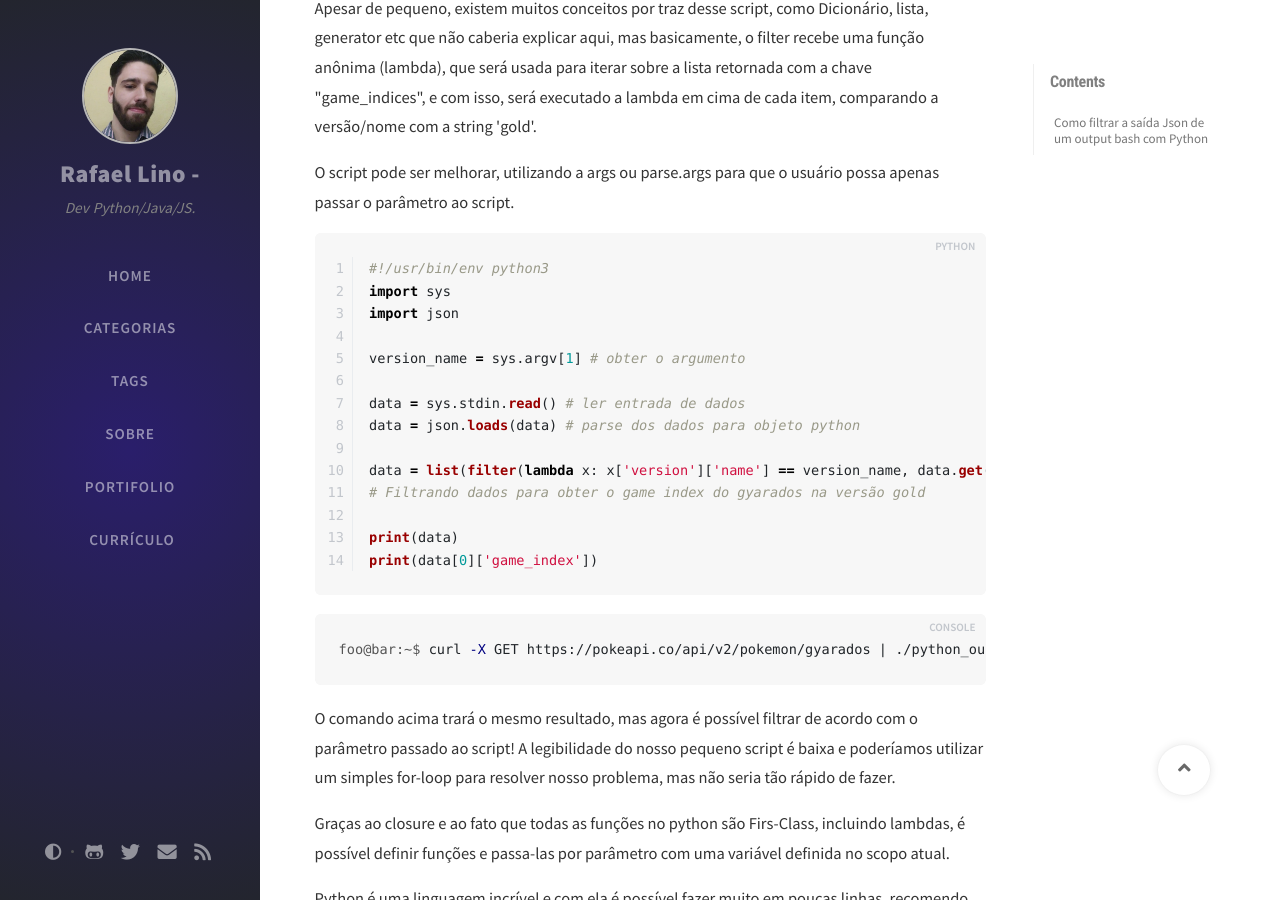
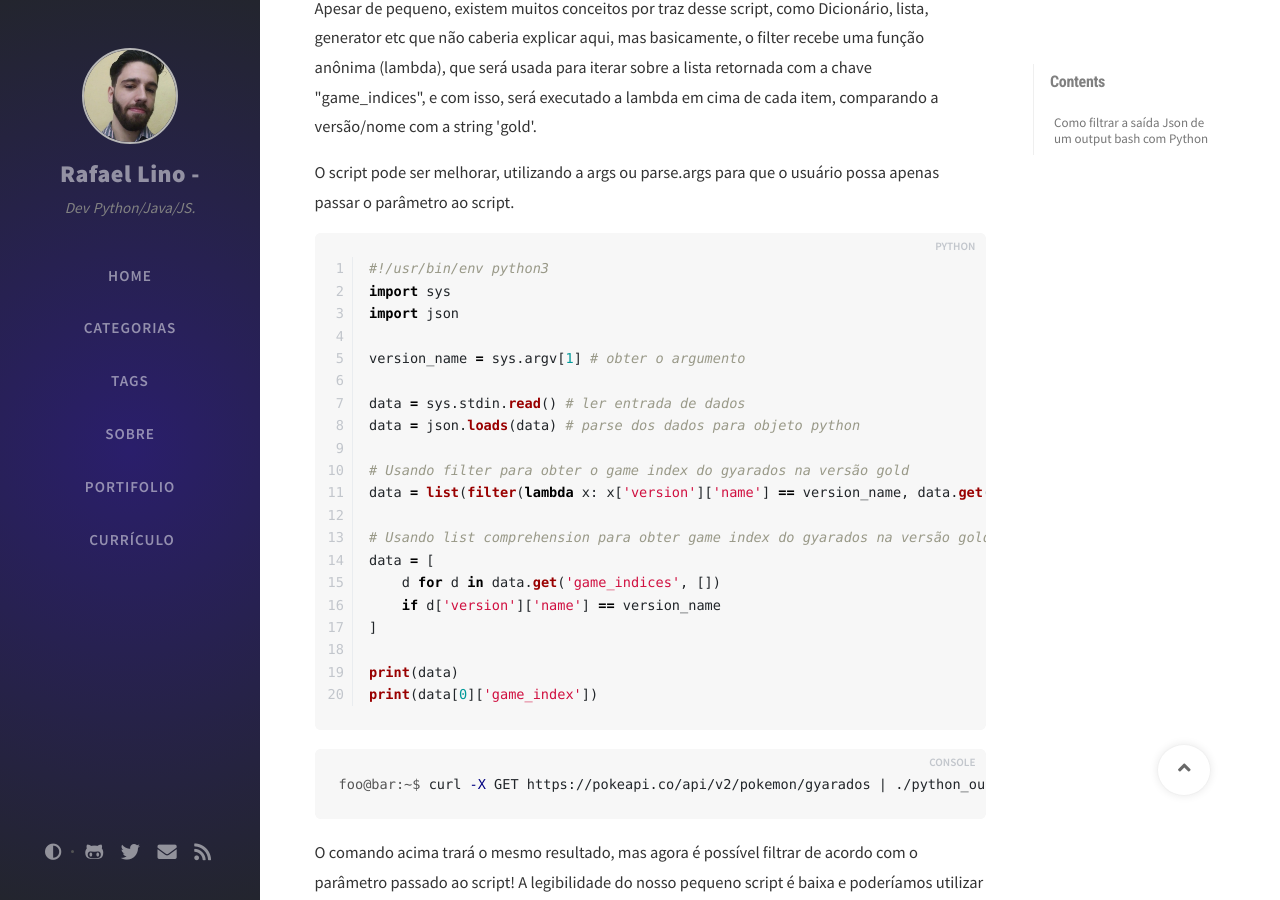
Before and after one commit to Rafaellinos/rafaelino.github.io, a Jekyll site: the page built from _posts/2020-12-19-filtrar-result-json.md, in a window 1280 px wide and 900 px high, scrolled down 2000 px. Built offline with Jekyll 4.4.1, drawn with Linux system fonts in a browser that asks for light colours; nearby versions of some CDN libraries; comment, search, counter and statistics services are not loaded.

```diff
--- a/_posts/2020-12-19-filtrar-result-json.md
+++ b/_posts/2020-12-19-filtrar-result-json.md
@@ -74,8 +74,14 @@ version_name = sys.argv[1] # obter o argumento
 data = sys.stdin.read() # ler entrada de dados
 data = json.loads(data) # parse dos dados para objeto python
 
-data = list(filter(lambda x: x['version']['name'] == version_name, data.get('game_indices')))
-# Filtrando dados para obter o game index do gyarados na versão gold
+# Usando filter para obter o game index do gyarados na versão gold
+data = list(filter(lambda x: x['version']['name'] == version_name, data.get('game_indices', [])))
+
+# Usando list comprehension para obter game index do gyarados na versão gold
+data = [
+    d for d in data.get('game_indices', [])
+    if d['version']['name'] == version_name
+]
 
 print(data)
 print(data[0]['game_index'])
```
Also changed, not shown: _posts/_drafts/2023-01-04-arch-linux-fish-intellij.md (added, +12 -0 lines), _tabs/curriculo.md (+15 -10 lines).
